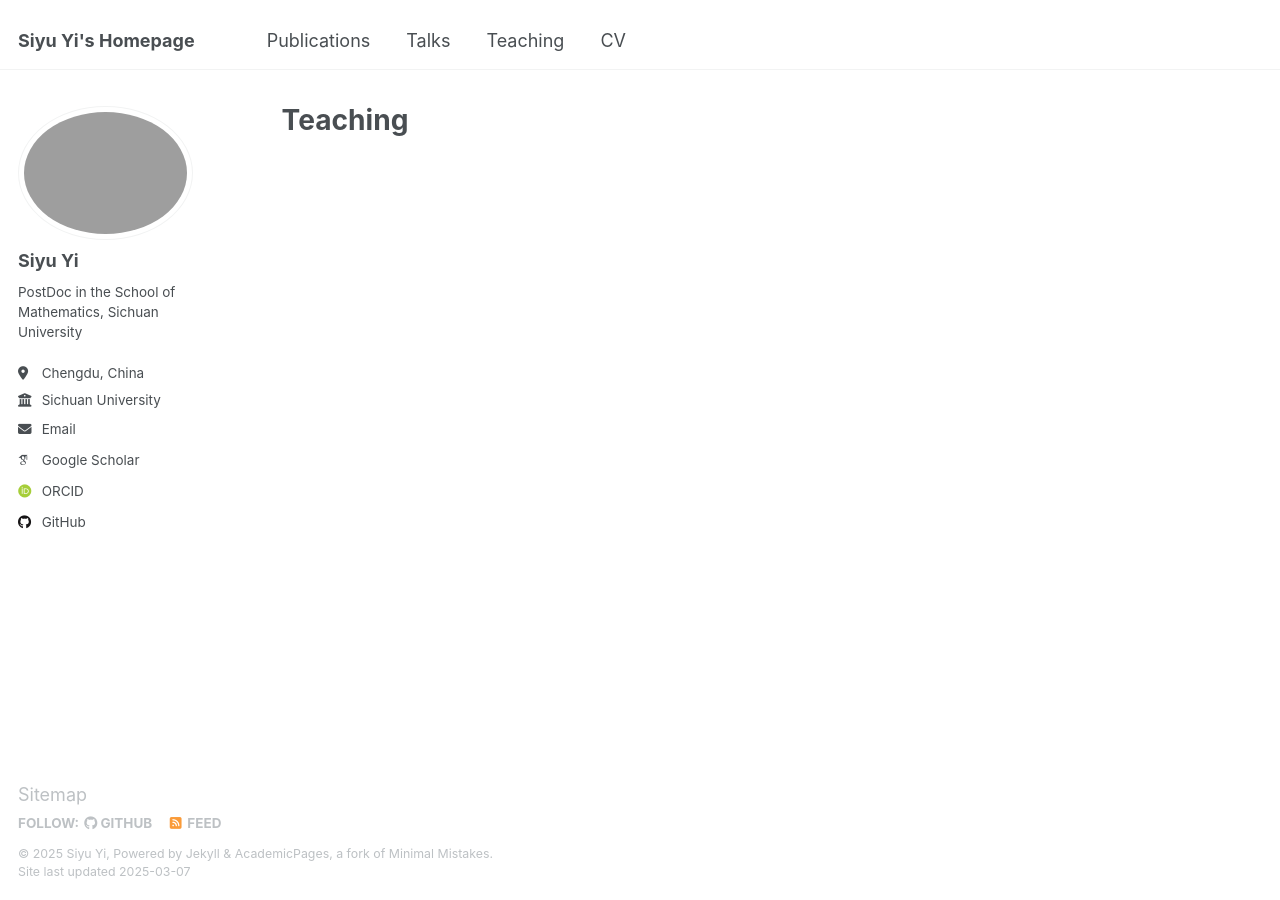
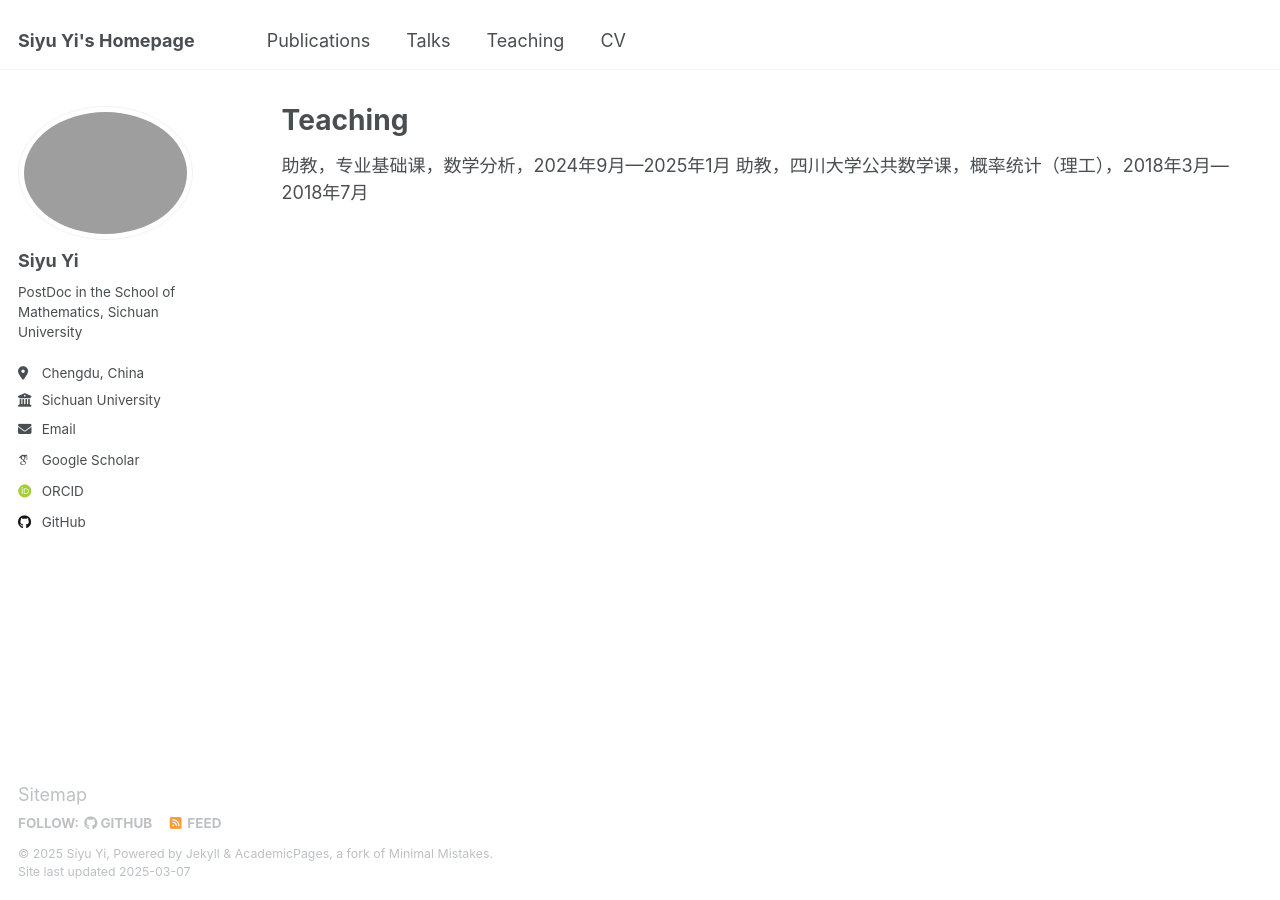
Before and after one commit to yisiyu95/yisiyu95.github.io, a Jekyll site: the page built from _pages/teaching.md, in a window 1280 px wide. Built offline with Jekyll 4.4.1, drawn with Linux system fonts in a browser that asks for light colours; some web fonts are replaced.

Commit message:
Update teaching.md

```diff
--- a/_pages/teaching.md
+++ b/_pages/teaching.md
@@ -4,3 +4,6 @@ title: "Teaching"
 permalink: /teaching/
 author_profile: true
 ---
+
+助教，专业基础课，数学分析，2024年9月—2025年1月
+助教，四川大学公共数学课，概率统计（理工），2018年3月—2018年7月
```
